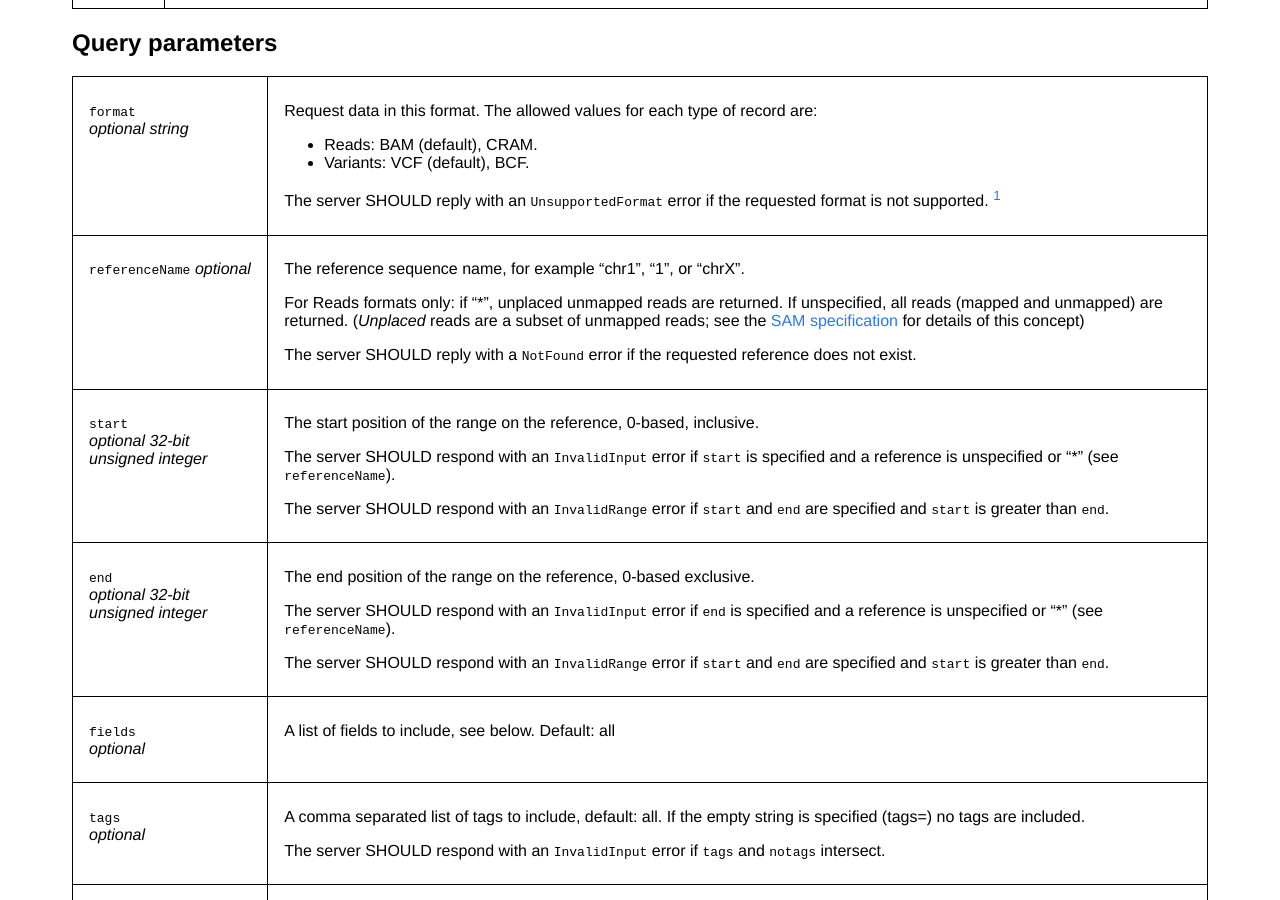
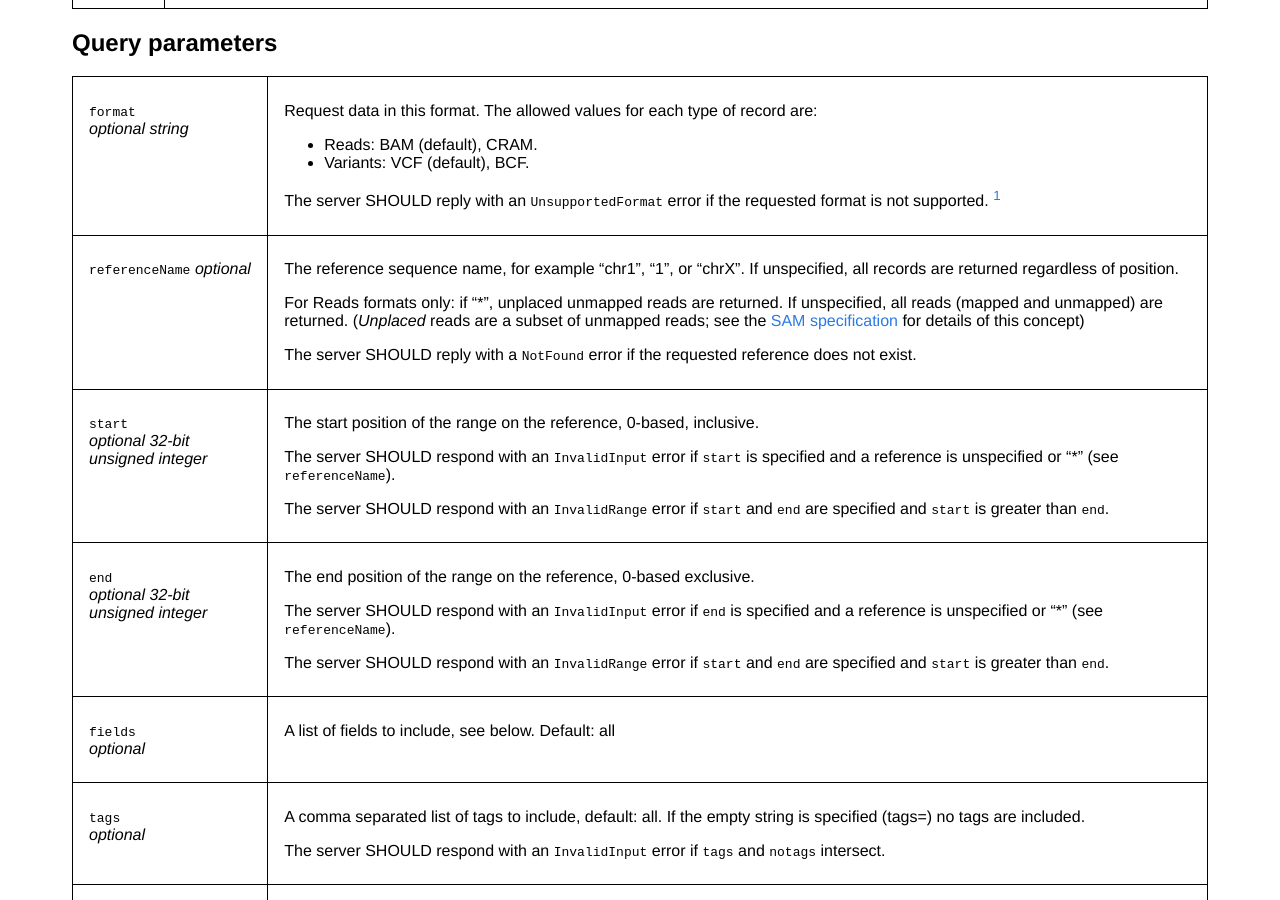
Before and after one commit to samtools/hts-specs, a Jekyll site: the page built from htsget.md, in a window 1280 px wide and 900 px high, scrolled down 2768 px. Built offline with Jekyll 4.4.1, drawn with Linux system fonts in a browser that asks for light colours.

Commit message:
Update htsget.md

```diff
--- a/htsget.md
+++ b/htsget.md
@@ -165,7 +165,7 @@ The server SHOULD reply with an `UnsupportedFormat` error if the requested forma
 `referenceName`
 _optional_
 </td><td>
-The reference sequence name, for example "chr1", "1", or "chrX".
+The reference sequence name, for example "chr1", "1", or "chrX". If unspecified, all records are returned regardless of position.
 
 For Reads formats only: if "\*", unplaced unmapped reads are returned. If unspecified, all reads (mapped and unmapped) are returned. (*Unplaced* reads are a subset of unmapped reads; see the [SAM specification](http://samtools.github.io/hts-specs/SAMv1.pdf) for details of this concept)
 
```
